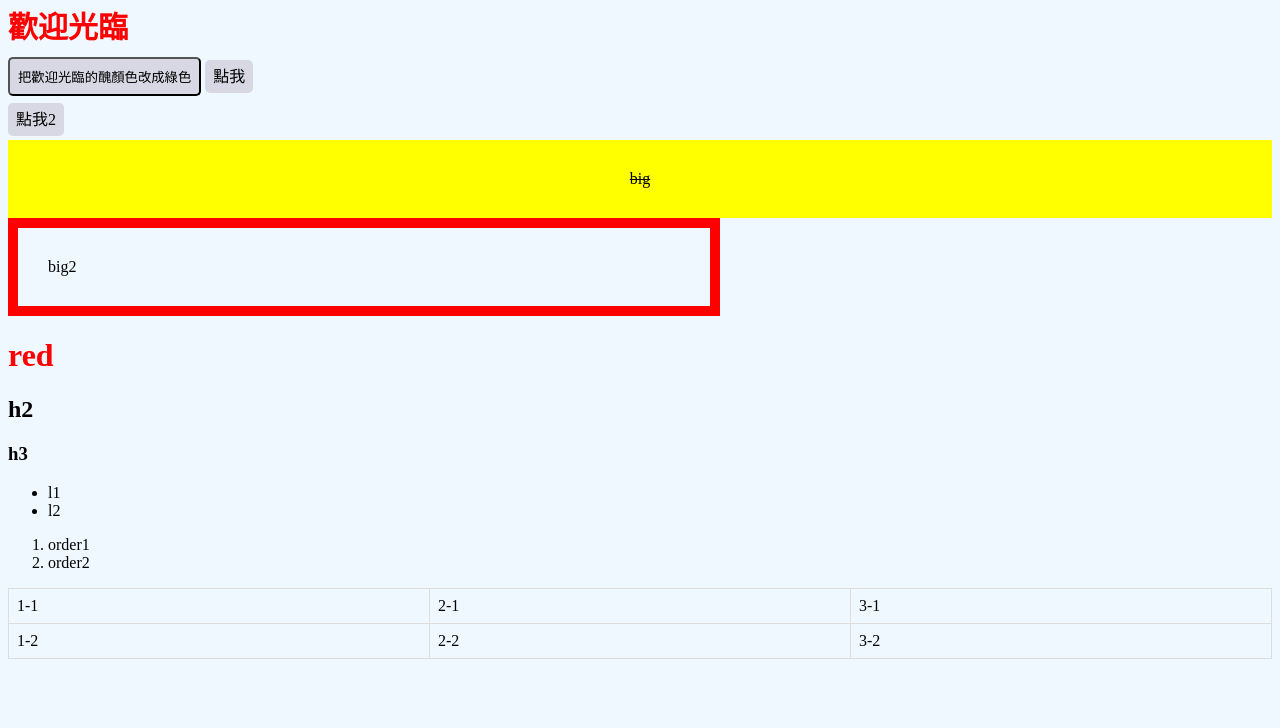
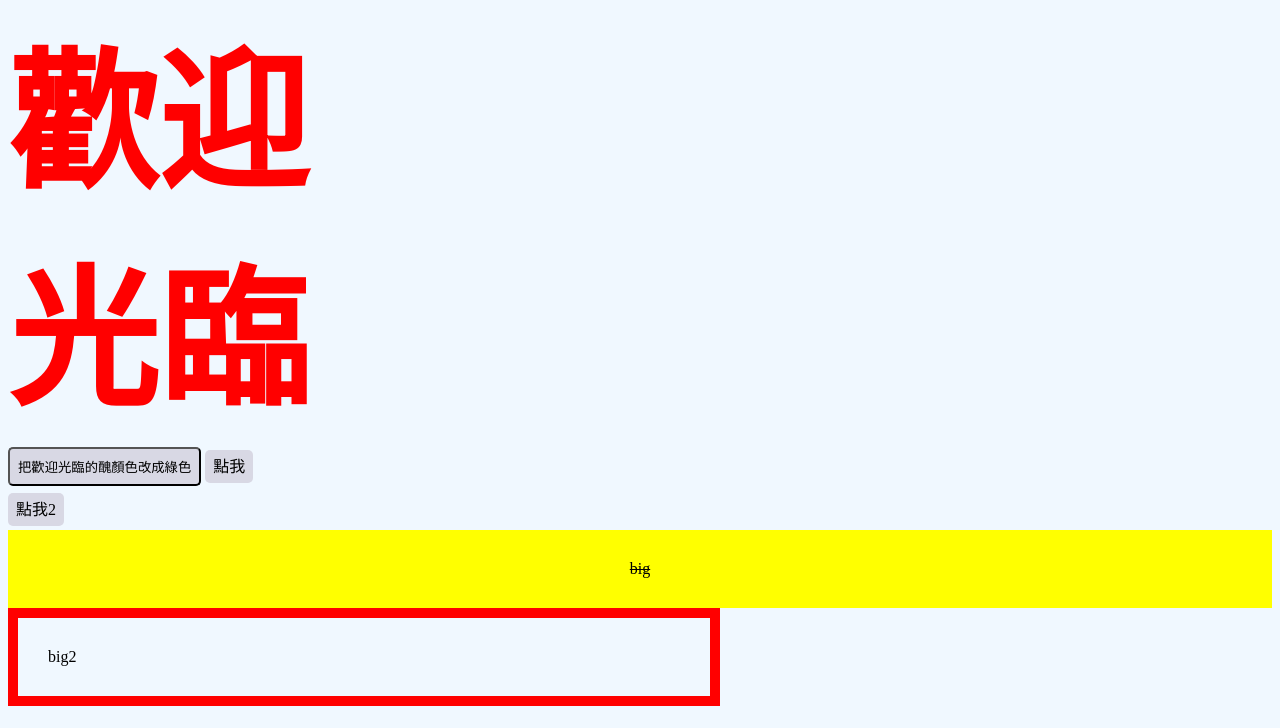
Before and after one commit to David810209/database-FinalProject, a Python web app: template templates/test.html in a window 1280 px wide. Shown: the part 854-1582 px from the top of the page. Before the commit the page ends 1513 px from the top, so only its background shows below. Run offline with Jinja, Linux system fonts and the light colour scheme; the template is opened without the code that fills it, so the values that code supplies are empty.

Commit message:
Update selector.css

```diff
--- a/static/css/selector.css
+++ b/static/css/selector.css
@@ -23,7 +23,7 @@
 .text {
     width: 300px;
     font-weight: bold;
-    font-size: 30px;
+    font-size: 150px;
     color: red;
 }
 
```
